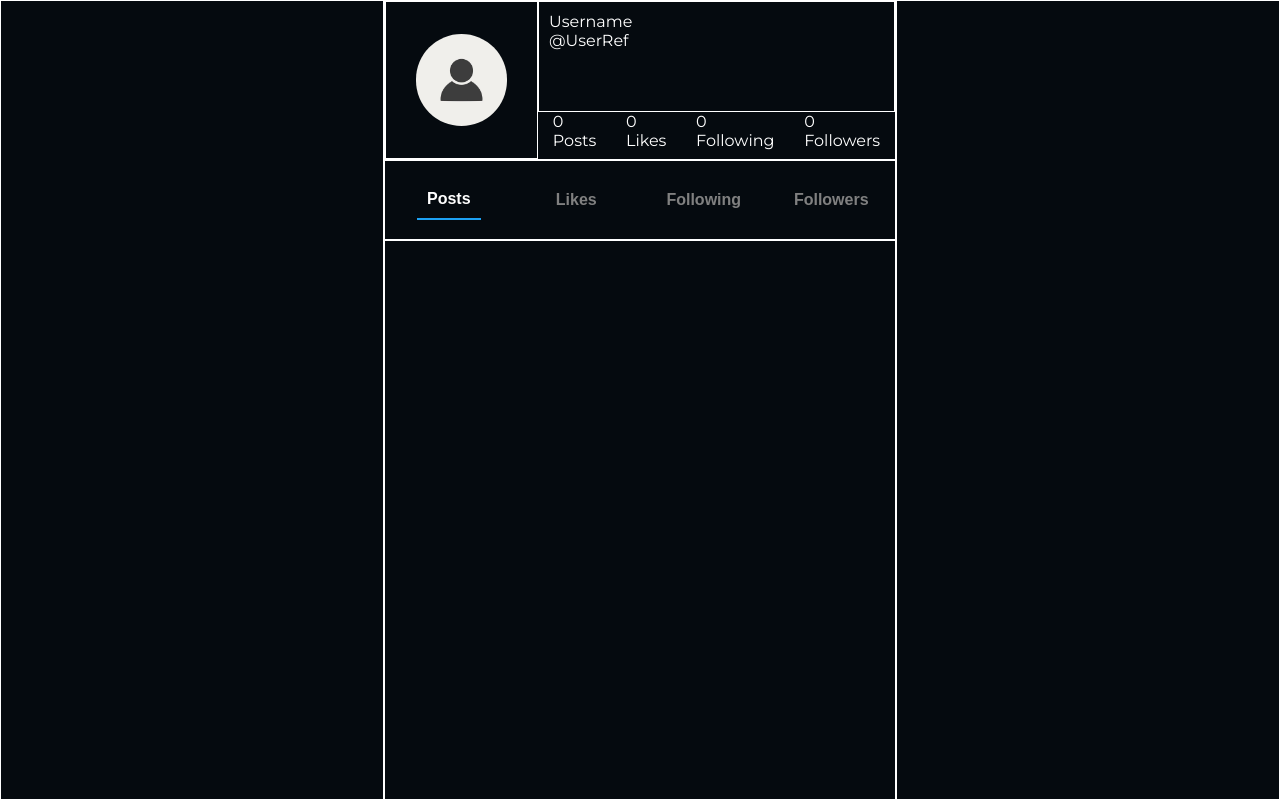
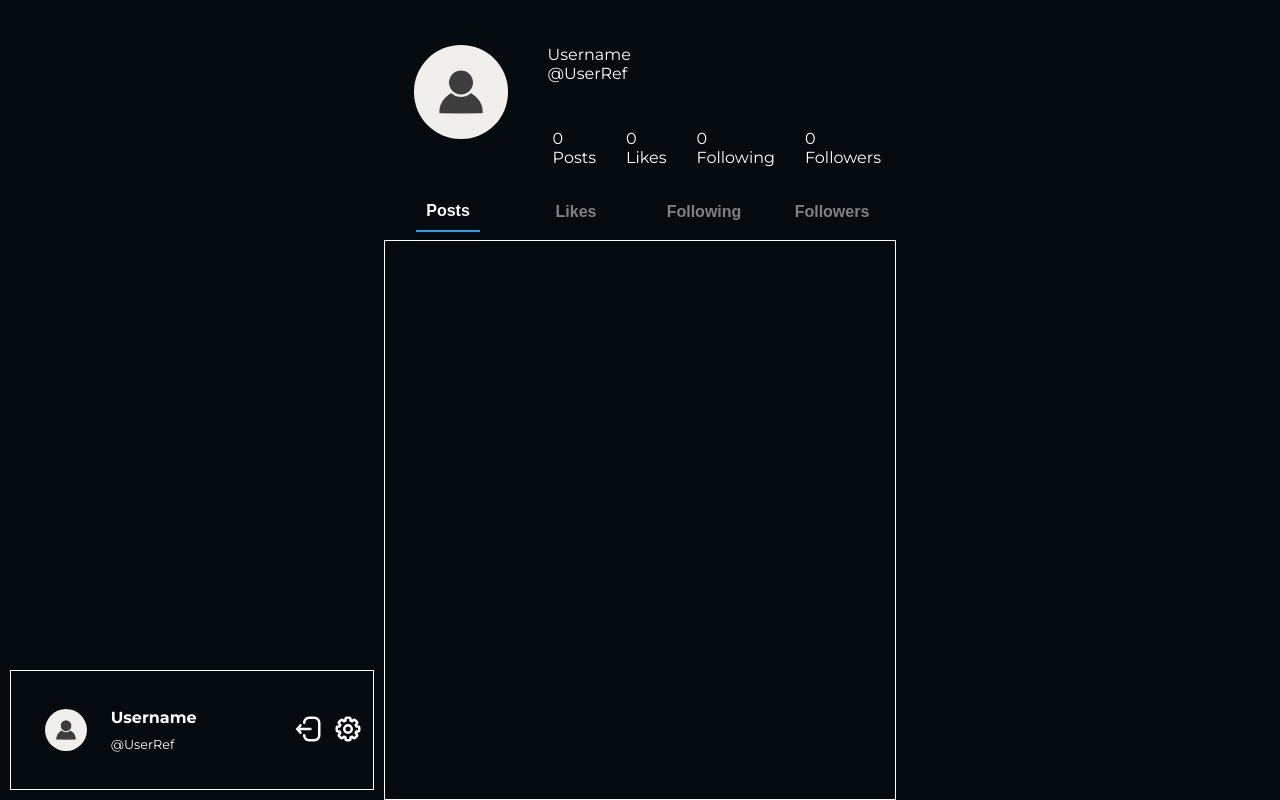
Before and after one commit to HugoM25/WE4A_Blog_Project, a PHP site: page /profile.html in a window 1280 px wide. Run offline with PHP 8.4, Linux system fonts and the light colour scheme.

Commit message:
refactor+feat: basic profile page improved

```diff
--- a/css/index.css
+++ b/css/index.css
@@ -8,7 +8,7 @@
         "left-side search search search options"
         "left-side posts-feed posts-feed posts-feed options"
         "left-side posts-feed posts-feed posts-feed options";
-    grid-template-columns: 0.4fr 0.1fr 0.2fr 0.1fr 0.4fr;
+    grid-template-columns: 0.3fr 0.1fr 0.2fr 0.1fr 0.3fr;
     grid-template-rows: 0.15fr 0.75fr 0.1fr;
     gap: 10px;
 
--- a/css/profile.css
+++ b/css/profile.css
@@ -15,7 +15,7 @@ html, body {
 
 .main-layout {
     display: grid;
-    grid-template-rows: 0.2fr 0.1fr 0.7fr;
+    grid-template-rows: 0.23fr 0.07fr 0.7fr;
     grid-template-columns: 0.3fr 0.4fr 0.3fr;
     grid-template-areas:
         "left profile right"
@@ -27,12 +27,14 @@ html, body {
     width: 100%;
 }
 
-.main-layout > div {
-    border: solid 1px white;
-}
+
 
 .left {
     grid-area: left;
+    display: flex;
+    flex-direction: column;
+    justify-content: flex-end;
+    padding: 10px;
 }
 
 .right {
@@ -52,6 +54,14 @@ html, body {
 
 .content-profile {
     grid-area: content;
+    overflow-y: scroll;
+    max-height: 70vh;
+    border: white solid 1px;
+
+}
+
+.content-profile::-webkit-scrollbar {
+    width: 0px;
 }
 
 .profile-header {
@@ -65,6 +75,7 @@ html, body {
 
     width: 100%;
     height: 100%;
+
 }
 
 .pdp-container {
@@ -78,7 +89,6 @@ html, body {
     height: 100%;
     padding: 10px;
 
-    border: white solid 1px;
 }
 
 .pdp-container > img {
@@ -106,11 +116,12 @@ html, body {
     grid-area: profile-text;
     display: flex;
     flex-direction: column;
+
+    justify-content: center;
     width: 100%;
     height: 100%;
 
     padding: 10px;
-    border: white solid 1px;
 }
 
 .text-container > p {
--- a/index.html
+++ b/index.html
@@ -6,8 +6,8 @@
     <link rel="stylesheet" href="css/index.css">
     <link rel="stylesheet" href="css/search.css">
     <link rel="stylesheet" href="css/connexion-panel.css">
-    <script src="js/mainScript.js" type="module" charset="utf-8" defer></script>
-    <script src="js/interactionHandler.js" type="module" charset="utf-8" defer></script>
+    <script src="js/pagesScripts/mainScript.js" type="module" charset="utf-8" defer></script>
+    <script src="js/utils/interactionHandler.js" type="module" charset="utf-8" defer></script>
     <meta charset="UTF-8">
 </head>
 <body>
--- /dev/null
+++ b/js/pagesScripts/profileScript.js
@@ -0,0 +1,46 @@
+import { retrievePost } from "../utils/postLoader.js";
+import { generatePost } from "../templates/templatePost.js";
+import { checkUserLoggedIn, initializeConnexionPanel } from "../utils/userConnexion.js";
+import { SetButtonsFunctionality, checkLikePost } from "../utils/interactionHandler.js";
+
+// Get the username from the URL
+const queryString = window.location.search;
+const urlParams = new URLSearchParams(queryString);
+const username = urlParams.get('username');
+
+if (username != null) {
+
+    let isSelfProfile = false;
+    await checkUserLoggedIn().then(function(response) {
+        response = JSON.parse(response);
+        if (response['name'] == username) {
+            isSelfProfile = true;
+        }
+    });
+
+    console.log("is self profile ? " + isSelfProfile);
+    console.log("Looking for : " + username);
+
+    var reqObj = {nb : 10, allow_image : 1, allow_text : 1, sort : 'likes', by_user : username};
+
+    // Get post from the database
+    retrievePost(reqObj).then(async function(response) {
+        // Fill the feed with the new posts
+        response = JSON.parse(response);
+        console.log(response);
+        for (var i = 0; i < response.length; i++) {
+            // Wait for the promise to be resolved of checkLikePost
+            var isLiked = await checkLikePost(response[i]['post']['post_id']);
+            isLiked = JSON.parse(isLiked);
+            // Wait for the promise to be resolved of checkRepostPost
+            var isReposted = false;
+            // When the promise is resolved, we can add the post to the feed
+            document.getElementById("feed").innerHTML += generatePost(response[i]['post'], response[i]['user'],  isLiked['has_liked'], isReposted);
+
+        }
+        SetButtonsFunctionality();
+    });
+
+    // Initialize the connexion panel
+    initializeConnexionPanel();
+}
--- a/js/profileScript.js
+++ /dev/null
@@ -1,25 +0,0 @@
-import { retrievePost } from "./postLoader.js";
-import { generatePost } from "./templatePost.js";
-
-// Get the username from the URL
-const queryString = window.location.search;
-const urlParams = new URLSearchParams(queryString);
-const username = urlParams.get('username');
-
-if (username != null) {
-    console.log("Looking for : " + username);
-
-    var reqObj = {nb : 10, allow_image : 1, allow_text : 1, sort : 'likes', by_user : username};
-
-    // Get post from the database
-    retrievePost(reqObj).then(function(response) {
-        // Fill the feed with the new posts
-        response = JSON.parse(response);
-        console.log(response);
-        for (var i = 0; i < response.length; i++) {
-            // When the promise is resolved, we can add the post to the feed
-            document.getElementById("feed").innerHTML += generatePost(response[i]['post'], response[i]['user'], false, false);
-
-        }
-    });
-}
--- a/js/interactionHandler.js
+++ b/js/utils/interactionHandler.js
@@ -77,4 +77,23 @@ function ShareFunctionality(postID){
     alert("Share " + postID);
 }
 
-export { SetButtonsFunctionality };
+
+async function checkLikePost(postID) {
+    var request = `php/checkUserLikePost.php?post_id=${postID}`;
+    return new Promise(function(resolve, reject) {
+        var xmlhttp = new XMLHttpRequest();
+        xmlhttp.onreadystatechange = function() {
+            if (this.readyState == 4 && this.status == 200) {
+                resolve(this.responseText);
+            } else if (this.readyState == 4) {
+                reject('Error retrieving post.');
+            }
+        };
+        xmlhttp.open('GET', request, true);
+        xmlhttp.send();
+    });
+}
+
+
+
+export { SetButtonsFunctionality, checkLikePost };
--- a/js/postLoader.js
+++ b/js/utils/postLoader.js
@@ -27,4 +27,7 @@ function retrievePost(filterObj=null) {
     });
 }
 
+
+
+
 export { retrievePost };
--- /dev/null
+++ b/js/utils/userConnexion.js
@@ -0,0 +1,39 @@
+import { generateConnexionPanel } from '../templates/templateConnexionPanel.js';
+
+// Check if the user is logged in
+function checkUserLoggedIn() {
+    var request = `php/getInfosOnConnectedUser.php`;
+
+    return new Promise(function(resolve, reject) {
+        var xmlhttp = new XMLHttpRequest();
+        xmlhttp.onreadystatechange = function() {
+            if (this.readyState == 4 && this.status == 200) {
+                resolve(this.responseText);
+            } else if (this.readyState == 4) {
+                reject('Error retrieving post.');
+            }
+        };
+        xmlhttp.open('GET', request, true);
+        xmlhttp.send();
+    });
+}
+
+function initializeConnexionPanel(){
+    // Initialize the connection panel
+    checkUserLoggedIn().then(function(response) {
+
+    response = JSON.parse(response);
+    document.getElementById("connexion-panel").innerHTML = generateConnexionPanel(response);
+
+    // Add event listener to logout button
+    document.getElementById("logout-button").addEventListener("click", function() {
+        window.location.href = "login.html";
+    });
+    // Add event listener to settings button
+    document.getElementById("settings-button").addEventListener("click", function() {
+        window.location.href = "profile.html?username=" + response['name'];
+    });
+    });
+}
+
+export { initializeConnexionPanel, checkUserLoggedIn };
--- a/login.html
+++ b/login.html
@@ -3,7 +3,7 @@
     <head>
         <title>Login Page</title>
         <link rel="stylesheet" href="css/login.css">
-        <script src="js/loginHandler.js" type="module" charset="utf-8" defer></script>
+        <script src="js/pagesScripts/loginHandler.js" type="module" charset="utf-8" defer></script>
     </head>
     <body>
         <div class="login-container">
--- a/php/getInfosOnConnectedUser.php
+++ b/php/getInfosOnConnectedUser.php
@@ -1,7 +1,4 @@
 <?php
-
-require_once('connectedpanel.php');
-
 // Get the user id from the session
 session_start();
 if (isset($_SESSION['user_id'])) {
--- a/php/register.php
+++ b/php/register.php
@@ -1,6 +1,5 @@
 
 <?php
-require_once('postmaker.php');
 
 header("Access-Control-Allow-Origin: *");
 header("Access-Control-Allow-Methods: GET, POST, OPTIONS");
--- a/profile.html
+++ b/profile.html
@@ -5,7 +5,8 @@
         <link rel="stylesheet" href="css/profile.css">
         <link rel="stylesheet" href="css/buttons.css">
         <link rel="stylesheet" href="css/post.css">
-        <script src="js/profileScript.js" type="module" charset="utf-8" defer></script>
+        <link rel="stylesheet" href="css/connexion-panel.css">
+        <script src="js/pagesScripts/profileScript.js" type="module" charset="utf-8" defer></script>
     </head>
     <body>
         <div class="main-layout">
@@ -51,6 +52,23 @@
             </div>
 
             <div class="left">
+                <div class="connexion-panel" id="connexion-panel">
+                    <div class="icon-user">
+                        <img src="images/default_pic.jpg" alt="user avatar"></img>
+                    </div>
+                    <div class="info-user">
+                        <span class="connected-username" >Username</span>
+                        <span class="connected-user-ref">@UserRef</span>
+                    </div>
+                    <div class="action-user">
+                        <button class="action-button">
+                            <img src="images/icons/logout_icon.svg" class="icon-logout"></img>
+                        </button>
+                        <button class="action-button">
+                            <img src="images/icons/settings_icon.svg" class="icon-settings"></img>
+                        </button>
+                    </div>
+                </div>
             </div>
         </div>
     </body>
```
Also changed, not shown: js/pagesScripts/mainScript.js (renamed from js/mainScript.js, +5 -57 lines), php/getPosts.php (+6 -3 lines), js/pagesScripts/loginHandler.js (renamed from js/loginHandler.js), js/templates/templateConnexionPanel.js (renamed from js/templateConnexionPanel.js), js/templates/templatePost.js (renamed from js/templatePost.js), php/templates/connectedpanel.php (renamed from php/connectedpanel.php), php/templates/postmaker.php (renamed from php/postmaker.php).
